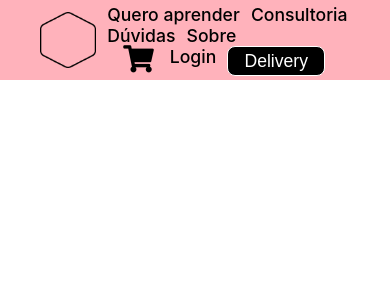
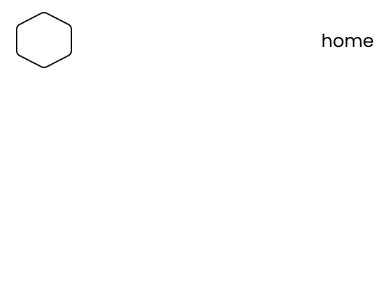
Before and after one commit to gabriellukke/roof-project, a React (Create React App) app in the folder roof-front/: page / in a window 390 px wide. Shown: the top 300 px of the page. Built offline with nearby package versions, Linux system fonts and the light colour scheme.

Commit message:
Feat: Added the initial menu settings

```diff
--- a/roof-front/src/Components/Navbar/index.jsx
+++ b/roof-front/src/Components/Navbar/index.jsx
@@ -1,14 +1,35 @@
 import React from 'react';
 import Logo from '../../Assets/icons/Vector.png';
+import useMedia from '../../Hooks/useMedia';
 import style from './index.module.css';
 
-const Navbar = () => (
+const Navbar = () => {
+  const mobile = useMedia('(max-width: 825px)');
+  const [mobileMenu, setMobileMenu] = React.useState(false);
+
+  return (
     <nav className={style.nav}>
       <div className={style.maxWidth}>
         <img className={style.logo} src={Logo} alt="logo" />
-      <span className={style.menuBtn} />
+        {mobile && (
+          <button
+            type="button"
+            className={style.menuBtn}
+            onClick={() => setMobileMenu(!mobileMenu)}
+          >
+            {mobileMenu ? (
+              <i className={`${style.closeMenuBtn} fas fa-times`} />
+            ) : (
+              'home'
+            )}
+          </button>
+        )}
 
-      <ul className={style.menu}>
+        <ul
+          className={`${mobile ? style.navMobile : style.menu} ${
+            mobileMenu && style.navMobileActive
+          }`}
+        >
           <li>Quero aprender</li>
           <li>Consultoria</li>
           <li>Dúvidas</li>
@@ -26,5 +47,6 @@ const Navbar = () => (
       </div>
     </nav>
   );
+};
 
 export default Navbar;
--- a/roof-front/src/Components/Navbar/index.module.css
+++ b/roof-front/src/Components/Navbar/index.module.css
@@ -1,11 +1,15 @@
 /* Imports css */
 @import url('https://cdnjs.cloudflare.com/ajax/libs/font-awesome/5.14.0/css/all.min.css');
 
+* {
+  font-family: 'Poppins';
+}
+
 :root {
-  --backgroundColor: #FFB2BB;
+  --backgroundColor: #ffb2bb;
   --FontSize: 1.5rem;
   --colorBlack: #000000;
-  --colorWhite: #FFFFFF;
+  --colorWhite: #ffffff;
 }
 
 .nav {
@@ -56,10 +60,10 @@
   color: var(--colorWhite);
   cursor: pointer;
   font-size: var(--FontSize);
-  padding: .2rem 1rem;
+  padding: 0.2rem 1rem;
 }
 
-@media only screen and (max-width: 992px) {
+@media only screen and (max-width: 1075px) {
   :root {
     --FontSize: 1.1rem;
   }
@@ -72,7 +76,7 @@
   .nav .menu li {
     font-size: var(--FontSize);
     font-weight: 500;
-    margin-left: .7rem;
+    margin-left: 0.7rem;
   }
 
   .nav .loginContent i {
@@ -80,5 +84,102 @@
     padding: 0 1rem 0 1rem;
     transform: translateY(-1px);
   }
+}
 
+@media only screen and (max-width: 825px) {
+  .nav {
+    background: none;
+    height: 80px;
+  }
+
+  .logo,
+  .menuBtn {
+    z-index: 2;
+  }
+
+  .maxWidth {
+    padding: 0 1rem;
+  }
+
+  .menuBtn {
+    background: none;
+    border: 0;
+    cursor: pointer;
+    font-size: 18px;
+    font-family: 'Poppins';
+  }
+
+  .navMobile {
+    align-items: center;
+    background: #ccc;
+    bottom: 0;
+    display: flex;
+    flex-direction: column;
+    height: 100%;
+    pointer-events: none;
+    position: absolute;
+    justify-content: center;
+    left: 0;
+    opacity: 0;
+    transition: 0.3s;
+    width: 100vw;
+  }
+
+  .navMobile li {
+    font-family: 'Poppins';
+    font-size: 24px;
+    font-weight: 500;
+    margin-bottom: 30px;
+  }
+
+  .navMobileActive {
+    pointer-events: initial;
+    opacity: 1;
+    transition: 0.3s;
+  }
+
+  .loginContent {
+    border-left: 1px solid #000000;
+    display: flex;
+    flex-direction: column-reverse;
+    height: 80px;
+    justify-content: left;
+    transform: translateY(40px);
+    width: 92vw;
+  }
+
+  .loginContent i {
+    left: -4px;
+    margin-top: 20px;
+    position: relative;
+    top: -3px;
+  }
+
+  .loginContent p {
+    padding-left: 10px;
+  }
+
+  .loginContent i::after {
+    content: 'Ver carrinho';
+    font-family: 'Poppins';
+    font-weight: 500;
+    font-size: 18px;
+    padding-left: 16px;
+  }
+
+  .nav .deliveryBtn {
+    background: none;
+    border: 0;
+    color: var(--colorBlack);
+    cursor: pointer;
+    font-family: 'Poppins';
+    font-size: 24px;
+    font-weight: 500;
+    transform: translateY(90px);
+  }
+
+  .closeMenuBtn {
+    font-size: 1.8rem;
+    padding-right: 1rem;
+  }
 }
```
Also changed, not shown: roof-front/src/Hooks/index.js (deleted). Lines whose indentation alone changed are shown as unchanged.
